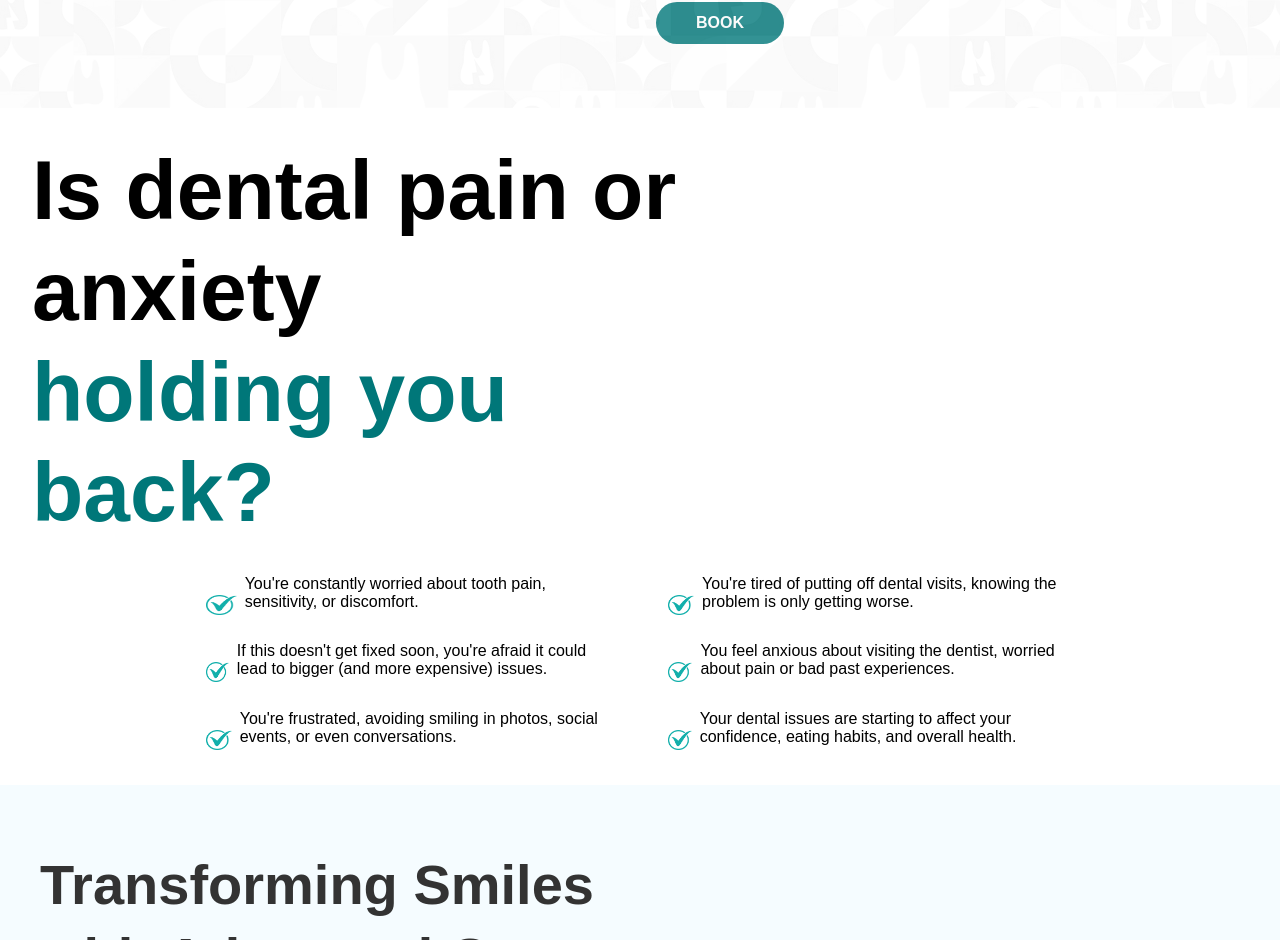
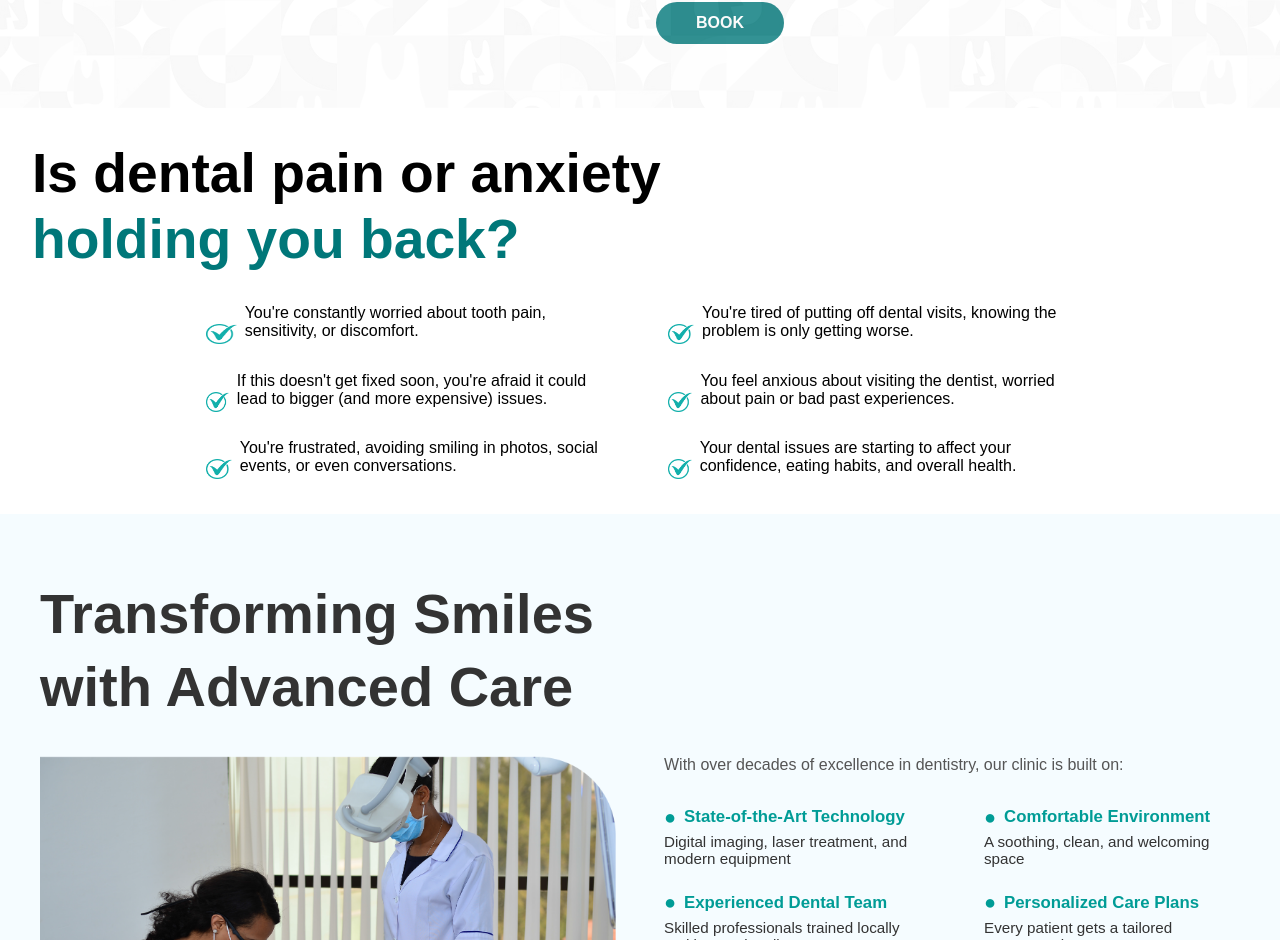
Before and after one commit to arsema16/dr-senait-frontend, a React (Create React App) app in the folder frontend/: page / in a window 1280 px wide. Shown: the part 3894-4834 px from the top of the page. Built offline with nearby package versions, Linux system fonts and the light colour scheme; no server answers; a web font is replaced by a local one.

Commit message:
Update Consultation.css

```diff
--- a/frontend/src/styles/components/Consultation.css
+++ b/frontend/src/styles/components/Consultation.css
@@ -74,8 +74,8 @@
 }
 .consultation-h{
     text-align: left;
-            font-weight: 600;
-            font-size: 3.5rem;
+            font-weight: 500;
+            font-size: 2.3rem;
             line-height: 1.2;
             max-width: 700px;
             font-family: 'Federo', sans-serif;
```
